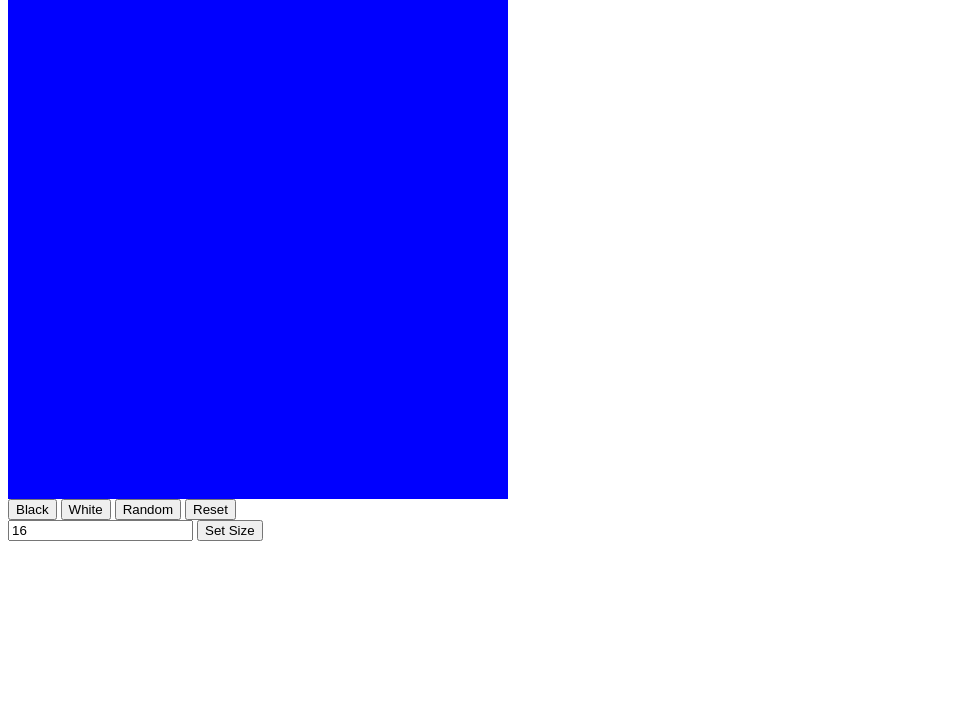
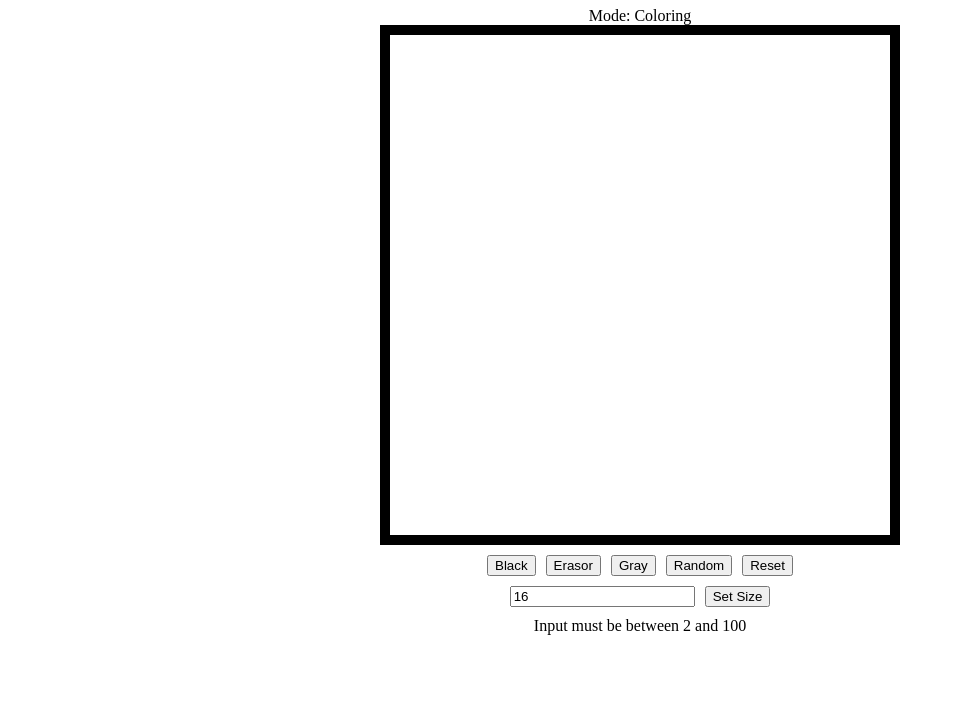
Before and after one commit to RickJames38/Odin-etch-a-sketch, a plain HTML site: page index.html in a window 1280 px wide. Shown: the part 81-800 px from the top of the page, without its empty margins (0-955 px from the left). Drawn offline with Linux system fonts and the light colour scheme.

Commit message:
final javascript

```diff
--- a/index.html
+++ b/index.html
@@ -12,15 +12,17 @@
       <div class="tittle">
         <h1>Sketch Pad</h1>
       </div>
+      <div class="mode">Mode: Coloring</div>
       <div class="content">
         <div class="board"></div>
         <div class="buttons">
-          <button>Black</button>
-          <button>White</button>
-          <button>Random</button>
-          <button>Reset</button>
+          <button onclick="changeColor('black')">Black</button>
+          <button onclick="changeColor('white')">Erasor</button>
+          <button onclick="changeColor('gray')">Gray</button>
+          <button onclick="changeColor('random')">Random</button>
+          <button onclick="resetBoard()">Reset</button>
         </div>
-        <div>
+        <div class="input">
           <input
             type="text"
             placeholder="Size of Board"
@@ -29,6 +31,7 @@
           />
           <button>Set Size</button>
         </div>
+        <div class="error">Input must be between 2 and 100</div>
       </div>
     </div>
   </body>
--- a/main.js
+++ b/main.js
@@ -1,3 +1,6 @@
+let color = "black";
+let click = true;
+
 function populateBoard(size) {
   let board = document.querySelector(".board");
   let squares = board.querySelectorAll("div");
@@ -9,7 +12,7 @@ function populateBoard(size) {
   for (let i = 0; i < amount; i++) {
     let square = document.createElement("div");
     square.addEventListener("mouseover", colorSquare);
-    square.style.backgroundColor = "blue";
+    square.style.backgroundColor = "white";
     board.insertAdjacentElement("beforeend", square);
   }
 }
@@ -18,12 +21,40 @@ populateBoard(16);
 
 function changeSize(input) {
   if (input >= 2 && input <= 100) {
+    document.querySelector(".error").style.display = "none";
     populateBoard(input);
   } else {
-    console.log("too many squares");
+    document.querySelector(".error").style.display = "flex";
   }
 }
 
 function colorSquare() {
-  this.style.backgroundColor = "black";
+  if (click) {
+    if (color === "random") {
+      this.style.backgroundColor = `hsl(${Math.random() * 360}, 100%, 50%)`;
+    } else {
+      this.style.backgroundColor = color;
+    }
+  }
 }
+
+function changeColor(choice) {
+  color = choice;
+}
+
+function resetBoard() {
+  let board = document.querySelector(".board");
+  let squares = board.querySelectorAll("div");
+  squares.forEach((div) => (div.style.backgroundColor = "white"));
+}
+
+document.querySelector("body").addEventListener("click", (e) => {
+  if (e.target.tagName != "BUTTON") {
+    click = !click;
+    if (click) {
+      document.querySelector(".mode").textContent = "Mode: Coloring";
+    } else {
+      document.querySelector(".mode").textContent = "Mode: Not Coloring";
+    }
+  }
+});
--- a/styles.css
+++ b/styles.css
@@ -2,4 +2,47 @@
   height: 500px;
   width: 500px;
   display: grid;
+  border: 10px solid black;
 }
+
+body {
+  display: flex;
+  justify-content: center;
+  align-items: center;
+}
+
+.tittle {
+  display: flex;
+  justify-content: center;
+  align-items: center;
+}
+
+.mode {
+  display: flex;
+  justify-content: center;
+  align-items: flex-end;
+}
+
+.buttons {
+  display: flex;
+  justify-content: center;
+  align-items: center;
+  flex-direction: row;
+  margin-top: 10px;
+  margin-bottom: 10px;
+  gap: 10px;
+}
+
+.input {
+  display: flex;
+  justify-content: center;
+  align-items: center;
+  gap: 10px;
+}
+
+.error {
+  display: flex;
+  justify-content: center;
+  align-items: center;
+  margin-top: 10px;
+}
```
